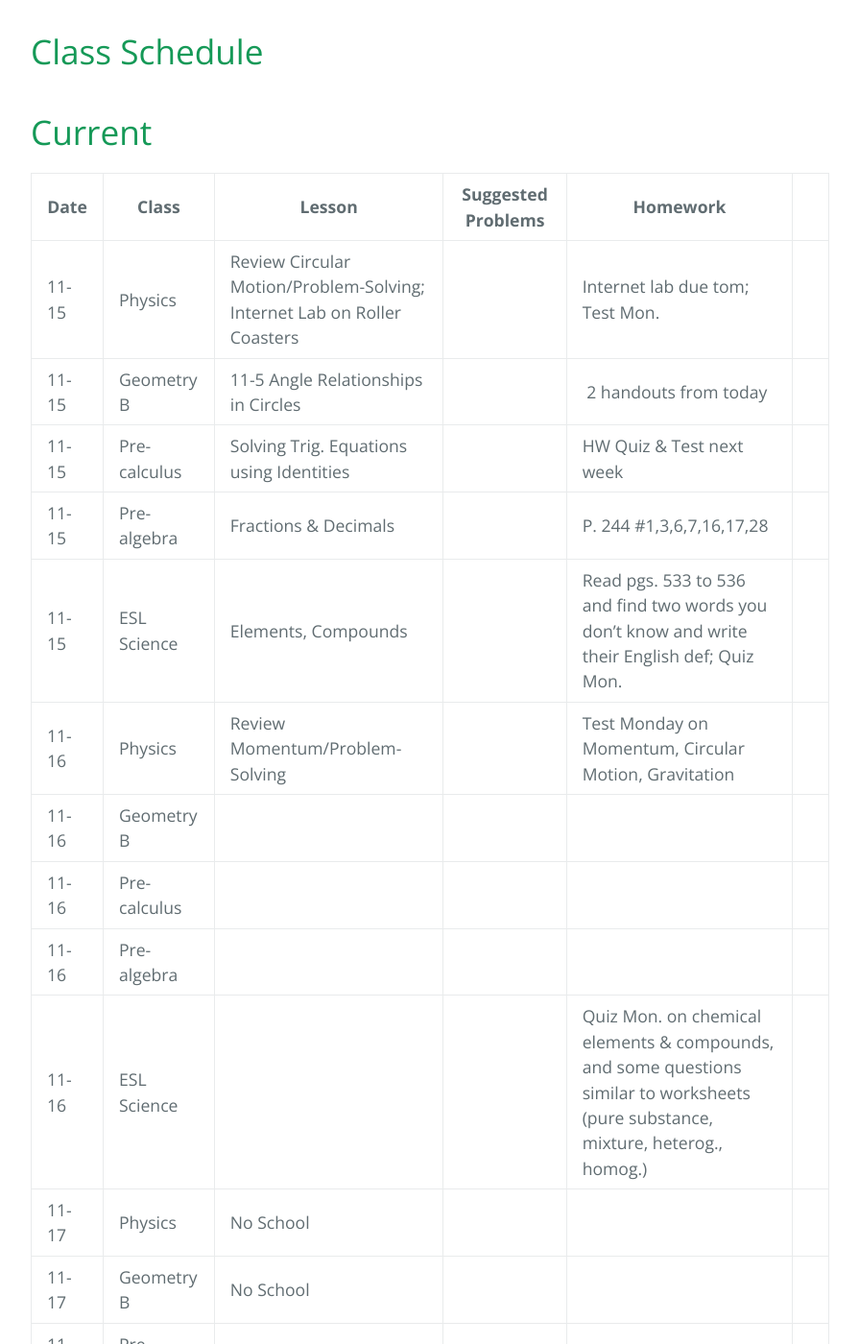
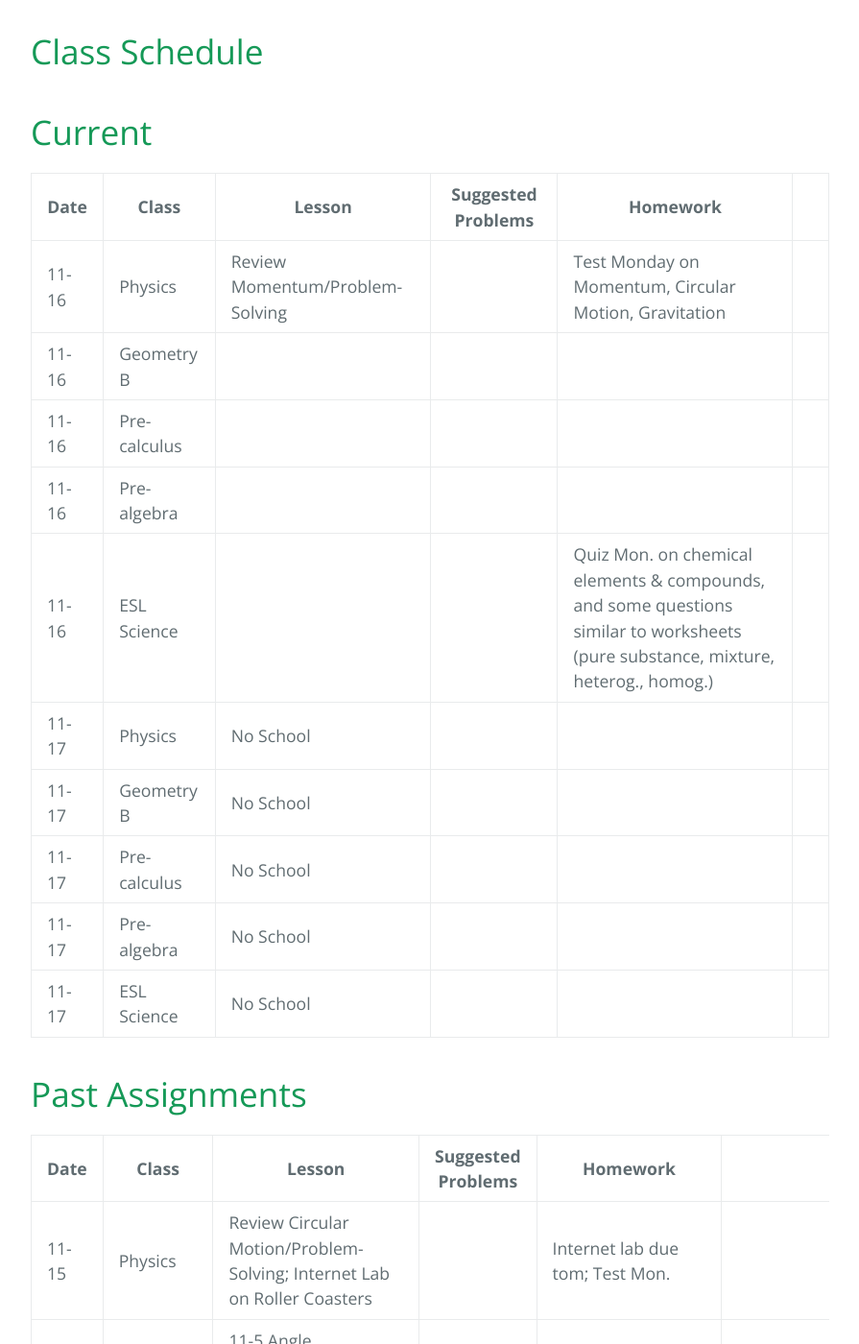
Before and after one commit to gpayoo/gpayoo, a Jekyll site: the page built from index.md, in a window 1280 px wide and 1400 px high, scrolled down 388 px. Shown: the whole window at 96% size, without its empty margins (192-1087 px from the left). Built offline with Jekyll 4.4.1, drawn with Linux system fonts in a browser that asks for light colours; our own code applies the rules of GitHub Pages for plain Markdown files; some of the changed text lies outside the part shown.

Commit message:
Update index.md

```diff
--- a/index.md
+++ b/index.md
@@ -10,11 +10,6 @@ layout: default
 
 | Date | Class | Lesson | Suggested Problems | Homework |
 | ---- | ----- | ------ | -------- | ---
-| 11-15 | Physics | Review Circular Motion/Problem-Solving; Internet Lab on Roller Coasters | | Internet lab due tom; Test Mon.
-| 11-15 | Geometry B | 11-5 Angle Relationships in Circles | |   2 handouts from today
-| 11-15 | Pre-calculus | Solving Trig. Equations using Identities | | HW Quiz & Test next week
-| 11-15 | Pre-algebra |Fractions & Decimals | | P. 244 #1,3,6,7,16,17,28
-| 11-15 | ESL Science | Elements, Compounds |  | Read pgs. 533 to 536 and find two words you don't know and write their English def; Quiz Mon.
 | 11-16 | Physics | Review Momentum/Problem-Solving| | Test Monday on Momentum, Circular Motion, Gravitation
 | 11-16 | Geometry B | | | |
 | 11-16 | Pre-calculus |  | |
@@ -31,6 +26,11 @@ layout: default
 
 | Date | Class | Lesson | Suggested Problems | Homework |
 | ---- | ----- | ------ | -------- | ---
+| 11-15 | Physics | Review Circular Motion/Problem-Solving; Internet Lab on Roller Coasters | | Internet lab due tom; Test Mon.
+| 11-15 | Geometry B | 11-5 Angle Relationships in Circles | |   2 handouts from today
+| 11-15 | Pre-calculus | Solving Trig. Equations using Identities | | HW Quiz & Test next week
+| 11-15 | Pre-algebra |Fractions & Decimals | | P. 244 #1,3,6,7,16,17,28
+| 11-15 | ESL Science | Elements, Compounds |  | Read pgs. 533 to 536 and find two words you don't know and write their English def; Quiz Mon.
 | 11-14 | Physics | Torque| |  P. 258 Practice E, Test Mon. on Ch. 6 & 7
 | 11-14 | Geometry B | Inscribed Angles| | 2 Handouts from class today!
 | 11-14 | Pre-calculus | HW Quiz, Trig Identities - Double Angle Identities | | HW Quiz TBD Section 5.4 #1-10,31,37,39,57,58, Test TBD
```
